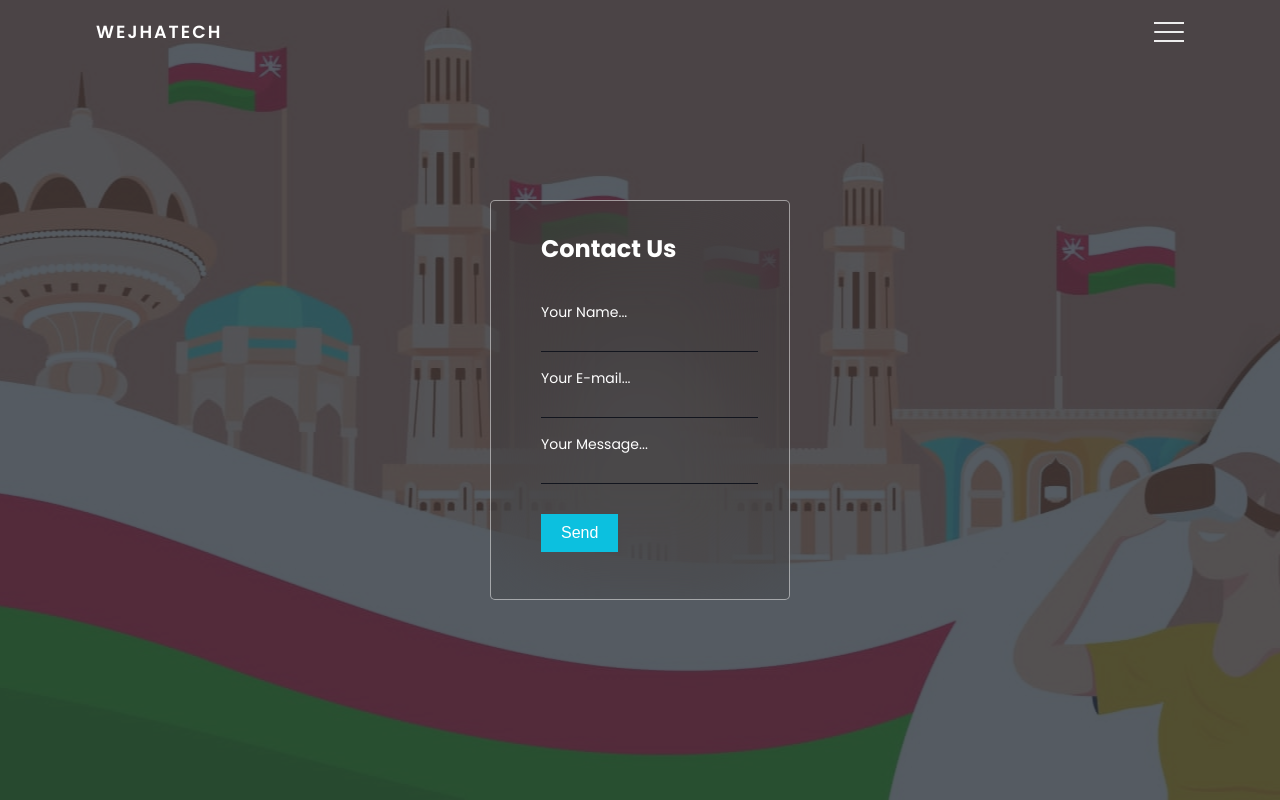
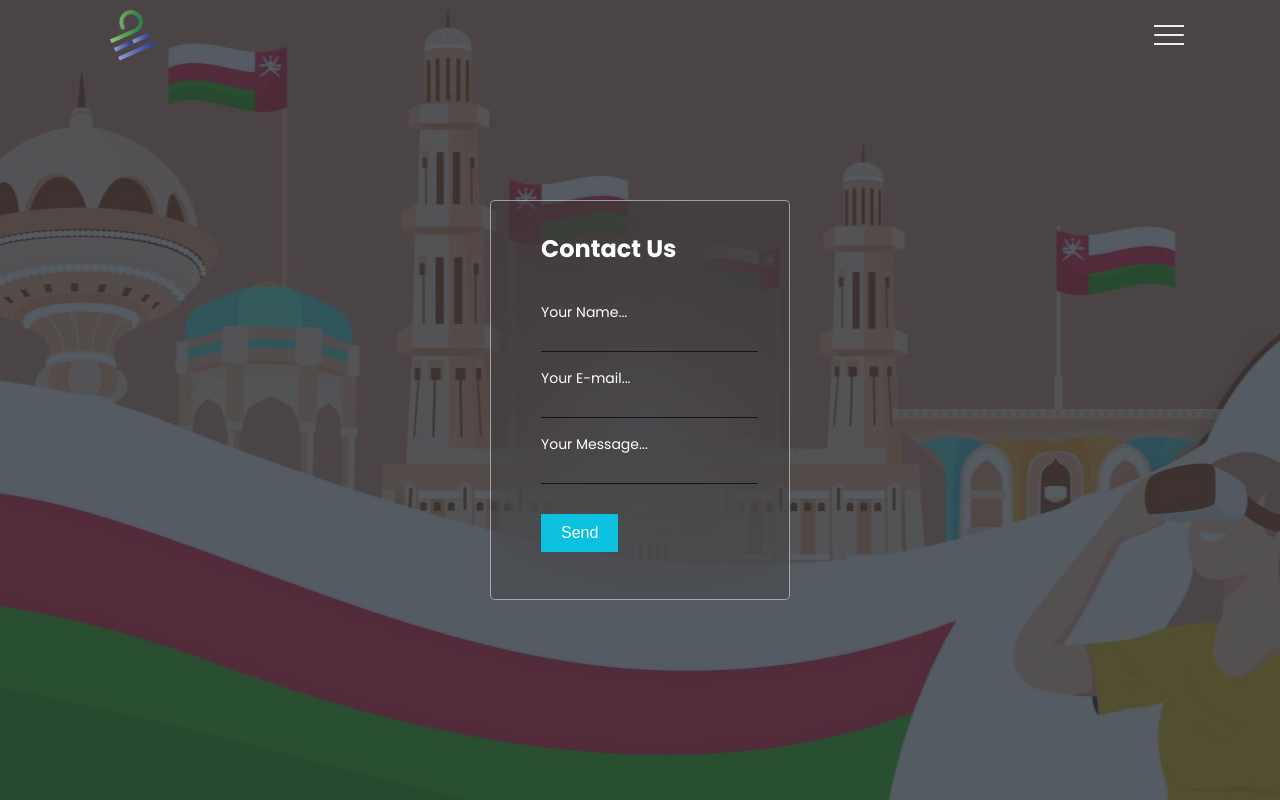
Before and after one commit to Mzyane/WejhaTech, a plain HTML site: page contact.html in a window 1280 px wide. Drawn offline with Linux system fonts and the light colour scheme.

Commit message:
Update contact.html

```diff
--- a/contact.html
+++ b/contact.html
@@ -12,7 +12,7 @@
     <div class="container">
       <div class="navbar">
         <div class="menu">
-          <h3 class="logo">WejhaTech</span></h3>
+          <img src="images/logo1.png" alt="WejhaTech logo" style="width: 70px;height: 70px;left: 70%; ">
           <div class="hamburger-menu">
             <div class="bar"></div>
           </div>
```
